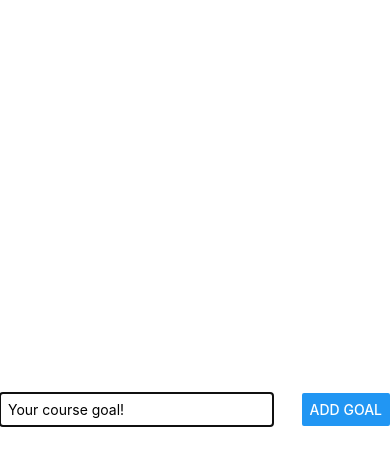
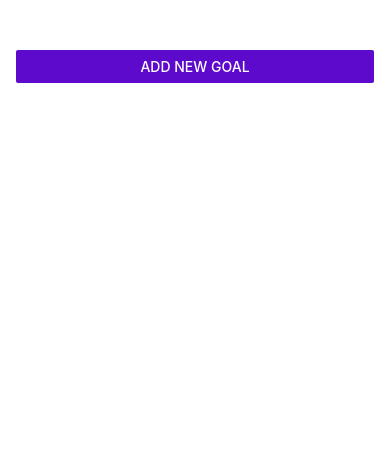
Before and after one commit to graceupongraceemi/RN_project_2501max, a React Native app: screen / in a window 390 px wide. Shown: the top 466 px of the page. Built offline with nearby package versions, Linux system fonts and the light colour scheme.

Commit message:
modalIsVisible useState is added to GoalInput

```diff
--- a/App.js
+++ b/App.js
@@ -34,7 +34,7 @@ export default function App() {
         color='#5e0acc'
         onPress={startAddGoalHandler}
       />
-      <GoalInput onAddGoal={addGoalHandler} />
+      {modalIsVisible && <GoalInput onAddGoal={addGoalHandler} />}
       <View style={styles.goalsContainer}>
         <FlatList
           data={courseGoals}
```
